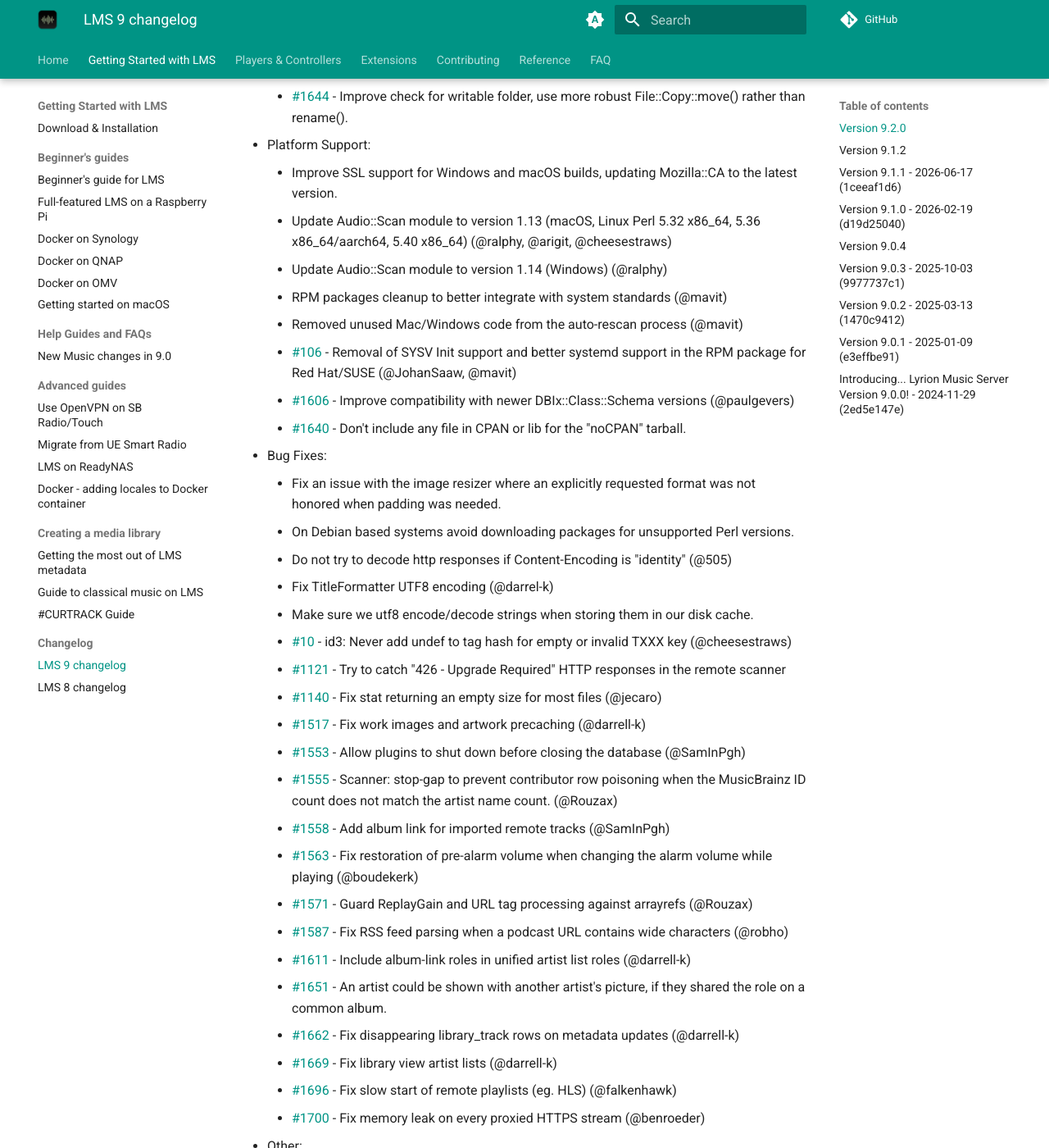
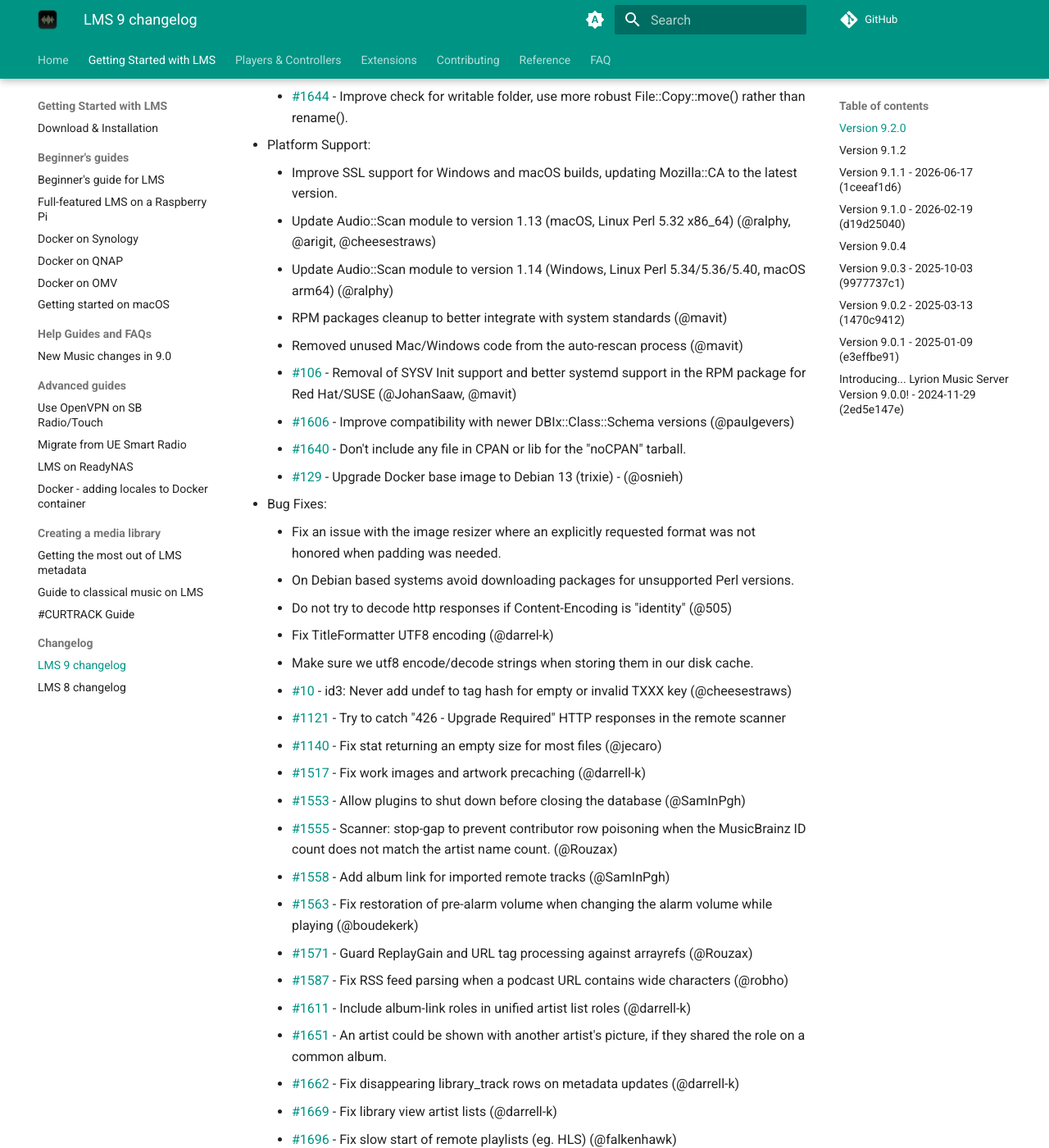
Before and after one commit to LMS-Community/lms-community.github.io, an MkDocs documentation site: the page built from docs/getting-started/changelog-lms9.md, in a window 1280 px wide and 1400 px high, scrolled down 1647 px. Shown: the whole window at 82% size. Built offline with MkDocs 1.6.1 and Material for MkDocs 9.7.7, drawn with Linux system fonts in a browser that asks for light colours; a script that is not in the unit is left out; plug-ins that fetch from the network failed and are left out; comment, search, counter and statistics services are not loaded; some of the changed text lies outside the part shown.

Commit message:
Update external data sources

```diff
--- a/docs/getting-started/changelog-lms9.md
+++ b/docs/getting-started/changelog-lms9.md
@@ -40,13 +40,14 @@
 - Platform Support:
 
 	- Improve SSL support for Windows and macOS builds, updating Mozilla::CA to the latest version.
-	- Update Audio::Scan module to version 1.13 (macOS, Linux Perl 5.32 x86\_64, 5.36 x86\_64/aarch64, 5.40 x86\_64) (@ralphy, @arigit, @cheesestraws)
-	- Update Audio::Scan module to version 1.14 (Windows) (@ralphy)
+	- Update Audio::Scan module to version 1.13 (macOS, Linux Perl 5.32 x86\_64) (@ralphy, @arigit, @cheesestraws)
+	- Update Audio::Scan module to version 1.14 (Windows, Linux Perl 5.34/5.36/5.40, macOS arm64) (@ralphy)
 	- RPM packages cleanup to better integrate with system standards (@mavit)
 	- Removed unused Mac/Windows code from the auto-rescan process (@mavit)
 	- [#106](https://github.com/LMS-Community/slimserver-platforms/pull/106) \- Removal of SYSV Init support and better systemd support in the RPM package for Red Hat/SUSE (@JohanSaaw, @mavit)
 	- [#1606](https://github.com/LMS-Community/slimserver-platforms/pull/1606) \- Improve compatibility with newer DBIx::Class::Schema versions (@paulgevers)
 	- [#1640](https://github.com/LMS-Community/slimserver/issues/1640) \- Don't include any file in CPAN or lib for the "noCPAN" tarball.
+	- [#129](https://github.com/LMS-Community/slimserver-platforms/pull/129) \- Upgrade Docker base image to Debian 13 (trixie) - (@osnieh)
 
 - Bug Fixes:
 
```
Also changed, not shown: other parts of docs/getting-started/changelog-lms9.md (+4 -0 lines).
